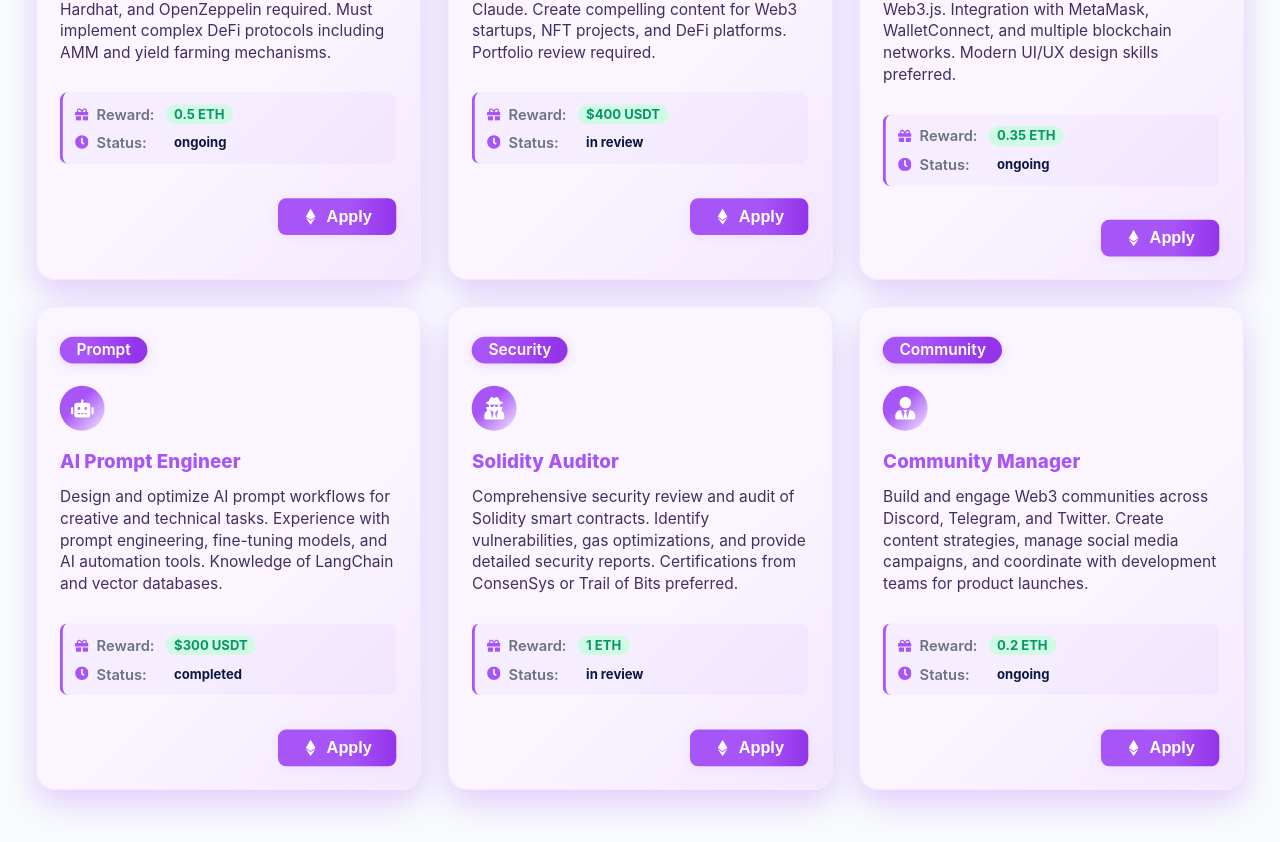
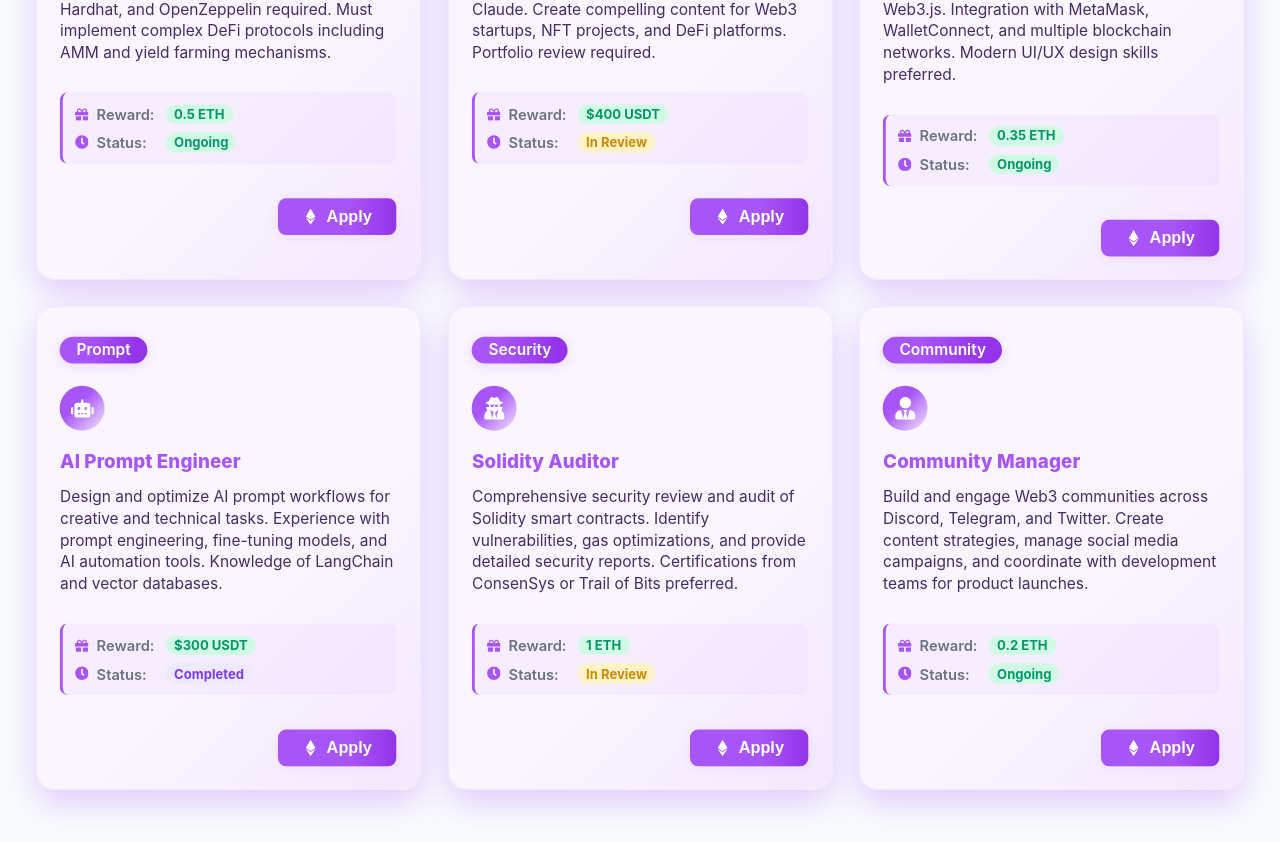
Before and after one commit to cahyoromadhon/0g-freelance, a React (Vite) app: page /jobs in a window 1280 px wide. Shown: the part 459-1301 px from the top of the page. Built offline with nearby package versions, Linux system fonts and the light colour scheme.

Commit message:
Label Update

```diff
--- a/src/components/JobList.tsx
+++ b/src/components/JobList.tsx
@@ -7,7 +7,7 @@ const dummyJobs = [
     title: "Smart Contract Developer",
     description: "Build and audit smart contracts for DeFi applications. Experience with Solidity, Hardhat, and OpenZeppelin required. Must implement complex DeFi protocols including AMM and yield farming mechanisms.",
     reward: "0.5 ETH",
-    status: "ongoing",
+    status: "Ongoing",
     badge: "Web3",
     avatar: <FaEthereum />,
   },
@@ -16,7 +16,7 @@ const dummyJobs = [
     title: "AI Copywriting Specialist",
     description: "Generate high-converting marketing copy using advanced AI tools like GPT-4 and Claude. Create compelling content for Web3 startups, NFT projects, and DeFi platforms. Portfolio review required.",
     reward: "$400 USDT",
-    status: "in review",
+    status: "In Review",
     badge: "AI",
     avatar: <FaRobot />,
   },
@@ -25,7 +25,7 @@ const dummyJobs = [
     title: "Frontend Engineer",
     description: "Develop responsive and interactive dApp frontends using React, TypeScript, and Web3.js. Integration with MetaMask, WalletConnect, and multiple blockchain networks. Modern UI/UX design skills preferred.",
     reward: "0.35 ETH",
-    status: "ongoing",
+    status: "Ongoing",
     badge: "Frontend",
     avatar: <FaUserTie />,
   },
@@ -34,7 +34,7 @@ const dummyJobs = [
     title: "AI Prompt Engineer",
     description: "Design and optimize AI prompt workflows for creative and technical tasks. Experience with prompt engineering, fine-tuning models, and AI automation tools. Knowledge of LangChain and vector databases.",
     reward: "$300 USDT",
-    status: "completed",
+    status: "Completed",
     badge: "Prompt",
     avatar: <FaRobot />,
   },
@@ -43,7 +43,7 @@ const dummyJobs = [
     title: "Solidity Auditor",
     description: "Comprehensive security review and audit of Solidity smart contracts. Identify vulnerabilities, gas optimizations, and provide detailed security reports. Certifications from ConsenSys or Trail of Bits preferred.",
     reward: "1 ETH",
-    status: "in review",
+    status: "In Review",
     badge: "Security",
     avatar: <FaUserSecret />,
   },
@@ -52,7 +52,7 @@ const dummyJobs = [
     title: "Community Manager",
     description: "Build and engage Web3 communities across Discord, Telegram, and Twitter. Create content strategies, manage social media campaigns, and coordinate with development teams for product launches.",
     reward: "0.2 ETH",
-    status: "ongoing",
+    status: "Ongoing",
     badge: "Community",
     avatar: <FaUserTie />,
   },
```
